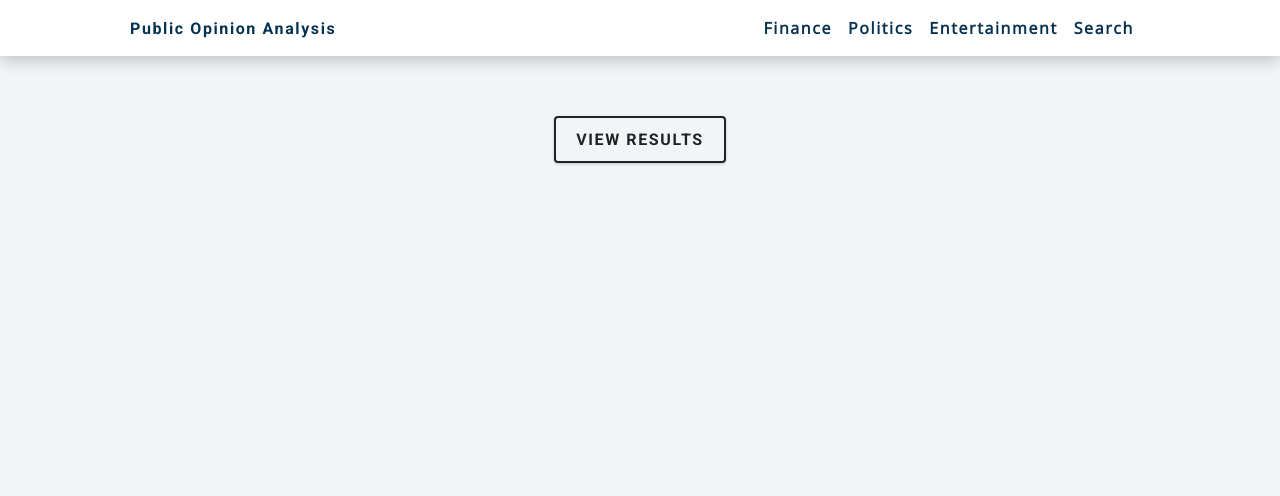
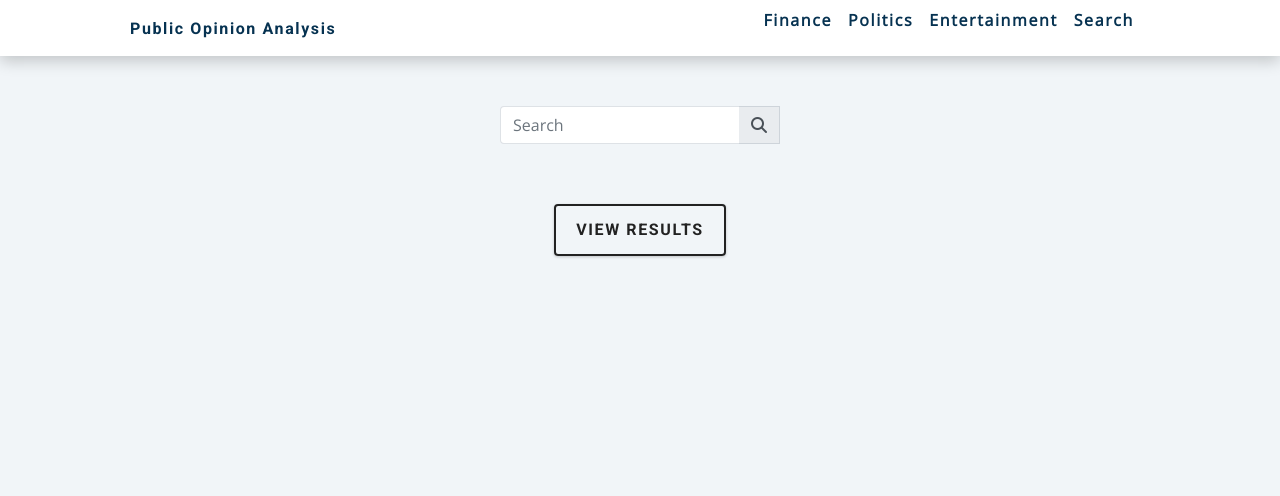
Before and after one commit to RohanJoshi28/public-opinion-analysis, a Flask app: page / in a window 1280 px wide. Shown: the top 496 px of the page. Run offline with Flask 2, Linux system fonts and the light colour scheme; some libraries are stand-ins or nearby versions.

Commit message:
add search bar

```diff
--- a/app/templates/index.html
+++ b/app/templates/index.html
@@ -4,12 +4,14 @@
         <meta charset="UTF-8" />
         <meta name="viewport" content="width=device-width, initial-scale=1.0" />
         <script src="https://ajax.googleapis.com/ajax/libs/jquery/3.6.0/jquery.min.js"></script>
-        <script src="https://maxcdn.bootstrapcdn.com/bootstrap/3.4.1/js/bootstrap.min.js"></script>
-        <script data-main="scripts/app" src="scripts/require.js"></script>
+        <script src="https://code.jquery.com/jquery-3.3.1.slim.min.js" integrity="sha384-q8i/X+965DzO0rT7abK41JStQIAqVgRVzpbzo5smXKp4YfRvH+8abtTE1Pi6jizo" crossorigin="anonymous"></script>
+        <script src="https://cdn.jsdelivr.net/npm/popper.js@1.14.7/dist/umd/popper.min.js" integrity="sha384-UO2eT0CpHqdSJQ6hJty5KVphtPhzWj9WO1clHTMGa3JDZwrnQq4sF86dIHNDz0W1" crossorigin="anonymous"></script>
+        <script src="https://cdn.jsdelivr.net/npm/bootstrap@4.3.1/dist/js/bootstrap.min.js" integrity="sha384-JjSmVgyd0p3pXB1rRibZUAYoIIy6OrQ6VrjIEaFf/nJGzIxFDsf4x0xIM+B07jRM" crossorigin="anonymous"></script>
         <title>Public Opinion Analysis</title>
 
         <!-- styles -->
-        <link rel="stylesheet" href="fontawesome-free-6.1.1-web/css/fontawesome.min.css">
+        <link rel="stylesheet" href="https://cdnjs.cloudflare.com/ajax/libs/font-awesome/6.1.1/css/all.min.css">
+        <link rel="stylesheet" href="https://cdn.jsdelivr.net/npm/bootstrap@4.3.1/dist/css/bootstrap.min.css" integrity="sha384-ggOyR0iXCbMQv3Xipma34MD+dH/1fQ784/j6cY/iJTQUOhcWr7x9JvoRxT2MZw1T" crossorigin="anonymous">
         <link rel="stylesheet" href="static/styles/styles.css" />
     </head>
     <body>
@@ -33,11 +35,20 @@
             </div>
         </nav>
         <main>
-        <div class="container">
-            <div id="results"></div>
-            <button class="btn btn-hero" id="btn">view results</button>
-         </div>
+        <div style="margin-top: 50px; margin-left: 500px; margin-right: 500px;">
+            <div class="input-group">
+                <input class="form-control py-2 border-right-0 border" type="search" placeholder="Search">
+                <div class="input-group-append">
+                    <div class="input-group-text" id="btnGroupAddon2"><i class="fa fa-search"></i></div>
+                </div>
+                <div class="container">
+                    <div id="results"></div>
+                    <button class="btn btn-hero" id="btn" type="submit">view results</button>
+                 </div>
+            </div>
+        </div>
         </main>
+
         <footer>
             <div class="footer-center">
                 <h4>© 2022 Public Opinion Analysis </h4>
```
